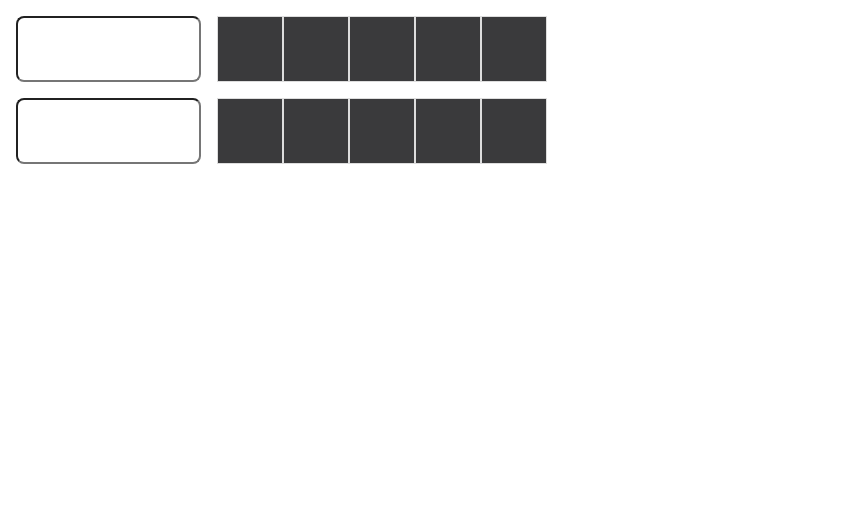
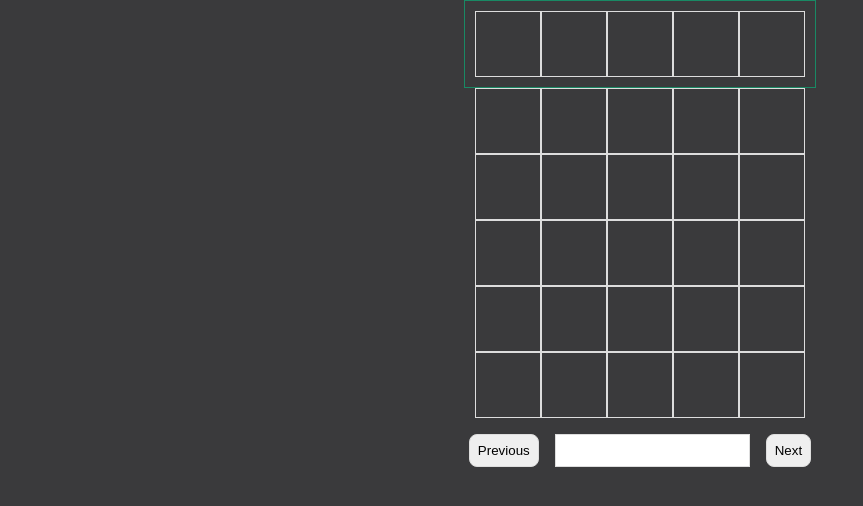
Before and after one commit to SuicaLondon/WordlePlugin, a React (Create React App) app: page / in a window 1280 px wide. Shown: the top 506 px of the page, without its empty margins (0-863 px from the left). Built offline with nearby package versions, Linux system fonts and the light colour scheme.

Commit message:
styled the UI extract the state to higher level

```diff
--- a/src/App.css
+++ /dev/null
@@ -1,38 +0,0 @@
-.App {
-  text-align: center;
-}
-
-.App-logo {
-  height: 40vmin;
-  pointer-events: none;
-}
-
-@media (prefers-reduced-motion: no-preference) {
-  .App-logo {
-    animation: App-logo-spin infinite 20s linear;
-  }
-}
-
-.App-header {
-  background-color: #282c34;
-  min-height: 100vh;
-  display: flex;
-  flex-direction: column;
-  align-items: center;
-  justify-content: center;
-  font-size: calc(10px + 2vmin);
-  color: white;
-}
-
-.App-link {
-  color: #61dafb;
-}
-
-@keyframes App-logo-spin {
-  from {
-    transform: rotate(0deg);
-  }
-  to {
-    transform: rotate(360deg);
-  }
-}
--- /dev/null
+++ b/src/App.scss
@@ -0,0 +1,30 @@
+.App {
+  text-align: center;
+  display: flex;
+  flex-direction: column;
+  align-items: center;
+  background-color: #3a3a3c;
+  min-height: 100vh;
+}
+
+.current {
+  border: 1px solid #198964;
+  padding: 10px;
+}
+
+.row > input {
+  border: 1px solid #ddd;
+  padding: .5rem;
+  margin: 1rem;
+}
+
+.row > button {
+  padding: .5rem;
+  border: 1px solid #ddd;
+  border-radius: .5rem;
+
+  &:hover {
+    background-color: #ddd;
+    border: 1px solid #3a3a3c;
+  }
+}
--- a/src/App.tsx
+++ b/src/App.tsx
@@ -1,12 +1,76 @@
-import React from 'react';
-import './App.css';
+import React, { useEffect, useState, MouseEvent } from 'react';
+import './App.scss';
 import InputRow from './components/inputRow/InputRow';
+import { wordItem } from './types/cardType';
+
+const maxLength = 5
+const maxChance = 6
+const initWordItem = { character: '', color: 'gray' } as wordItem
+const inputId = "input"
 
 function App() {
+  const [words, setWords] = useState<string>('')
+  const [row, setRow] = useState<number>(0)
+  const [wordGrid, setWordGrid] = useState<wordItem[][]>(Array.from(Array(maxChance), () => Array(maxLength).fill({ ...initWordItem })))
+
+  useEffect(() => {
+    let wordList = wordGrid[row]
+    wordList.splice(0, words.length, ...words.split('').map(word => { return { character: word, color: 'gray' } as wordItem }))
+    const emptyCount = maxLength - words.length
+    wordList.splice(words.length, emptyCount, ...Array(emptyCount).fill({ ...initWordItem }))
+    wordGrid[row] = wordList
+    setWordGrid([...wordGrid])
+  }, [words])
+
+  const onCardClickHandler = (e: MouseEvent<HTMLLabelElement>, rowIndex: number, columnIndex: number) => {
+    e.stopPropagation()
+    const wordList = wordGrid[rowIndex]
+    if (wordList[columnIndex].character !== '') {
+      if (wordList[columnIndex].color === 'gray') {
+        wordList[columnIndex].color = 'yellow'
+      } else if (wordList[columnIndex].color === 'yellow') {
+        wordList[columnIndex].color = 'green'
+      } else if (wordList[columnIndex].color === 'green') {
+        wordList[columnIndex].color = 'gray'
+      }
+      wordGrid[rowIndex] = wordList
+      setWordGrid([...wordGrid])
+    }
+  }
+
+  const onButtonPreviousClick = () => {
+    if (row > 0) {
+      setRow(row - 1)
+    } else {
+      setRow(maxChance - 1)
+    }
+  }
+
+  const onButtonNextClick = () => {
+    if (row < maxChance - 1) {
+      setRow(row + 1)
+    } else {
+      setRow(0)
+    }
+  }
+
   return (
     <div className="App">
-        <InputRow rowNumber="one"/>
-        <InputRow rowNumber="two"/>
+      {
+        wordGrid.map((wordList, index) => {
+          return (
+            <div className={index === row ? 'current' : ''}>
+              <InputRow inputId={inputId} wordList={wordList} rowIndex={index} onCardClickHandler={onCardClickHandler} />
+            </div>
+          )
+        })
+      }
+
+      <div className="row">
+        <button onClick={onButtonPreviousClick}>Previous</button>
+        <input id={inputId} type="text" maxLength={maxLength} onChange={e => setWords(e.target.value)} />
+        <button onClick={onButtonNextClick}>Next</button>
+      </div>
     </div>
   );
 }
--- a/src/components/inputRow/InputRow.tsx
+++ b/src/components/inputRow/InputRow.tsx
@@ -1,51 +1,21 @@
-import React, { useEffect, useRef, useState, MouseEvent } from 'react'
+import React, { MouseEvent } from 'react'
+import { wordItem } from '../../types/cardType'
 import './inputRow.scss'
 
 interface InputRowProps {
-    rowNumber: string
+    inputId: string,
+    wordList: wordItem[],
+    rowIndex: number,
+    onCardClickHandler: (e: MouseEvent<HTMLLabelElement>, rowIndex: number, columnIndex: number) => void
 }
 
-interface wordItem {
-    character: string
-    color: 'gray' | 'yellow' | 'green'
-}
-
-const maxLength = 5
-const initWordItem = { character: '', color: 'gray' } as wordItem
-
-export default function InputRow({ rowNumber }: InputRowProps) {
-    const [words, setWords] = useState<string>('')
-    const [wordList, setWordList] = useState<wordItem[]>(Array(maxLength).fill({ ...initWordItem }))
-    const inputRef = useRef<HTMLInputElement | null>(null)
-
-    useEffect(() => {
-        wordList.splice(0, words.length, ...words.split('').map(word => { return { character: word, color: 'gray' } as wordItem }))
-        const emptyCount = maxLength - words.length
-        wordList.splice(words.length, emptyCount, ...Array(emptyCount).fill({ ...initWordItem }))
-        setWordList([...wordList])
-    }, [words])
-
-    const onCardClickHandler = (e: MouseEvent<HTMLLabelElement>, index: number) => {
-        e.stopPropagation()
-        if (wordList[index].character !== '') {
-            if (wordList[index].color === 'gray') {
-                wordList[index].color = 'yellow'
-            } else if (wordList[index].color === 'yellow') {
-                wordList[index].color = 'green'
-            }else if (wordList[index].color === 'green') {
-                wordList[index].color = 'gray'
-            }
-            setWordList([...wordList])
-        }
-    }
-
+export default function InputRow({ inputId, wordList, rowIndex, onCardClickHandler }: InputRowProps) {
     return (
         <div className="container">
-            <input id={rowNumber} ref={inputRef} type="text" maxLength={maxLength} onChange={e => setWords(e.target.value)} />
             {
                 wordList.map((item, index) => {
                     return (
-                        <label className={`card ${item.color}`} key={index} htmlFor={rowNumber} onClick={(e) => onCardClickHandler(e, index)}>
+                        <label className={`card ${item.color}`} key={index} htmlFor={inputId} onClick={(e) => onCardClickHandler(e, rowIndex, index)}>
                             {item.character}
                         </label>
                     )
--- a/src/components/inputRow/inputRow.scss
+++ b/src/components/inputRow/inputRow.scss
@@ -1,5 +1,5 @@
 .container {
-  margin: 1rem;
+  // margin: 1rem;
   display: flex;
   & > input {
       border-radius: .5rem;
--- /dev/null
+++ b/src/types/cardType.ts
@@ -0,0 +1,4 @@
+export interface wordItem {
+    character: string
+    color: 'gray' | 'yellow' | 'green'
+}
```
